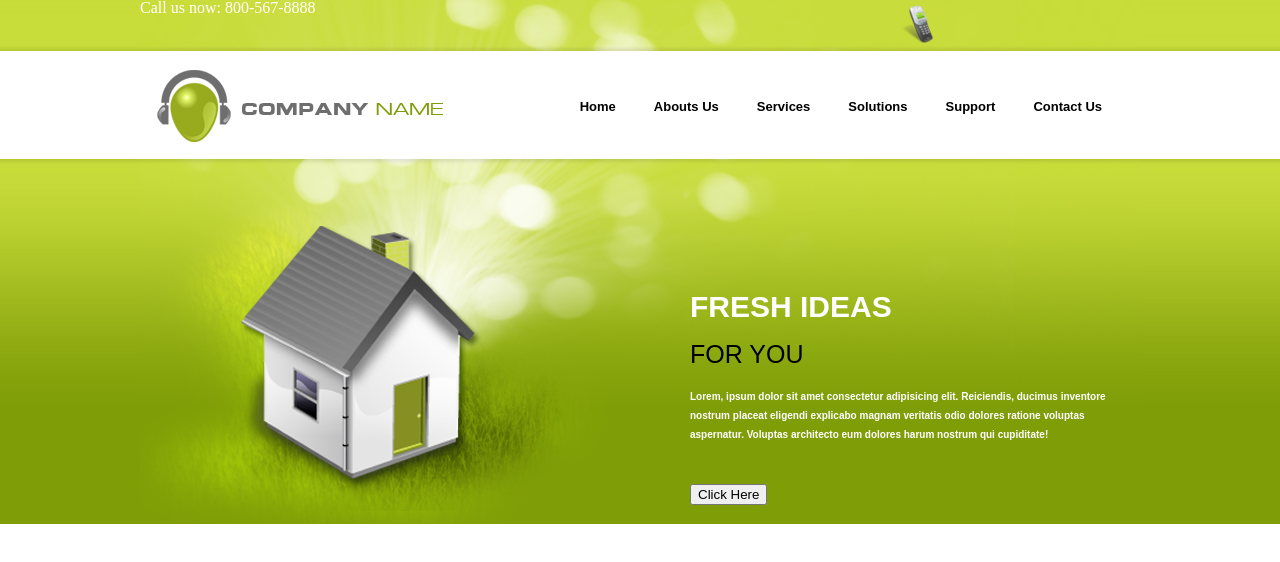
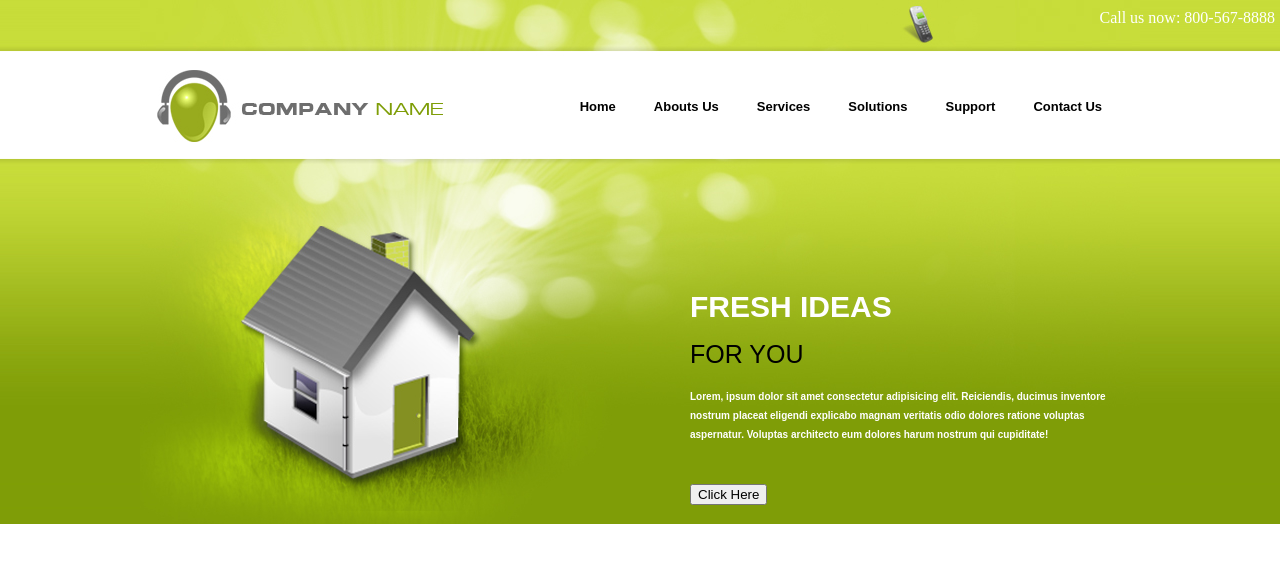
Before and after one commit to Igor-R64/Task-css2, a plain HTML site: page index.html in a window 1280 px wide. Drawn offline with Linux system fonts and the light colour scheme; files whose address does not match are found by name.

Commit message:
add after for header

```diff
--- a/style/components/header.css
+++ b/style/components/header.css
@@ -12,6 +12,9 @@
 
 .header_top::after {
     content: "Call us now: 800-567-8888";
+    position: absolute;
+    top: 10px;
+    right: 5px;
     color: white;
 }
 
```
